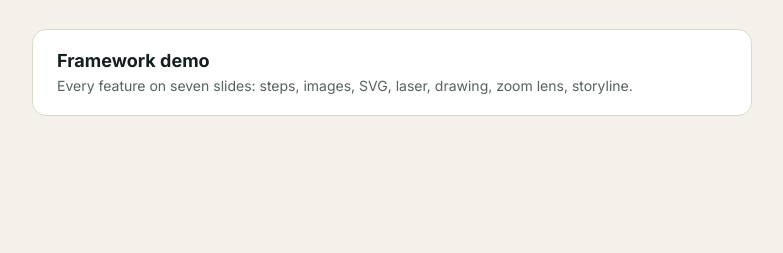
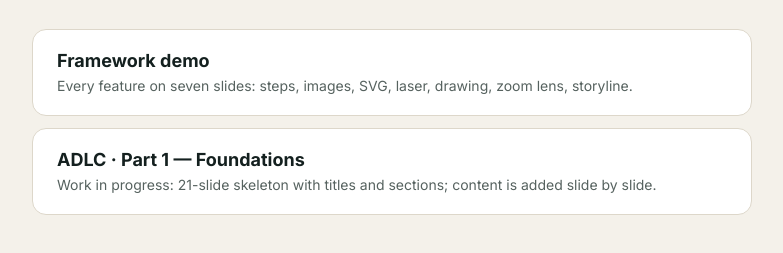
Before and after one commit to batorfi/presentations, a plain HTML site: page index.html in a window 1280 px wide. Shown: the part 133-386 px from the top of the page, without its empty margins (248-1031 px from the left). Drawn offline with Linux system fonts and the light colour scheme.

Commit message:
Link the ADLC Part 1 skeleton from the landing page
Co-Authored-By: Claude Sonnet 5.5 <noreply@anthropic.com>
Claude-Session: https://claude.ai/code/session_014H2mZhEGWkNsGS1BVjU32K

```diff
--- a/index.html
+++ b/index.html
@@ -22,6 +22,7 @@
     <h1>Presentations</h1>
     <p>Offline HTML decks. Press <b>?</b> in a deck for every shortcut, or right-click for the menu.</p>
     <a class="card" href="decks/demo/"><b>Framework demo</b><span>Every feature on seven slides: steps, images, SVG, laser, drawing, zoom lens, storyline.</span></a>
+    <a class="card" href="decks/adlc-part1/"><b>ADLC · Part 1 — Foundations</b><span>Work in progress: 21-slide skeleton with titles and sections; content is added slide by slide.</span></a>
   </main>
 </body>
 </html>
```
